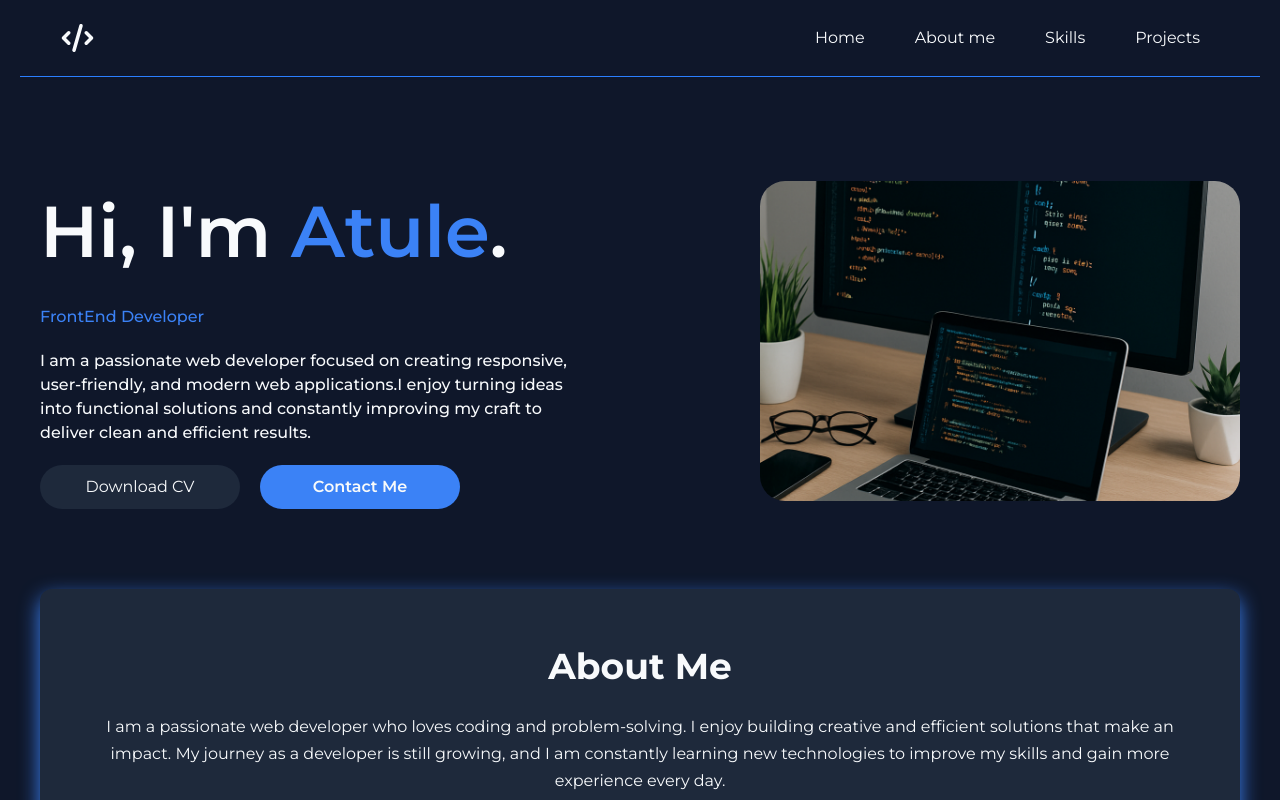
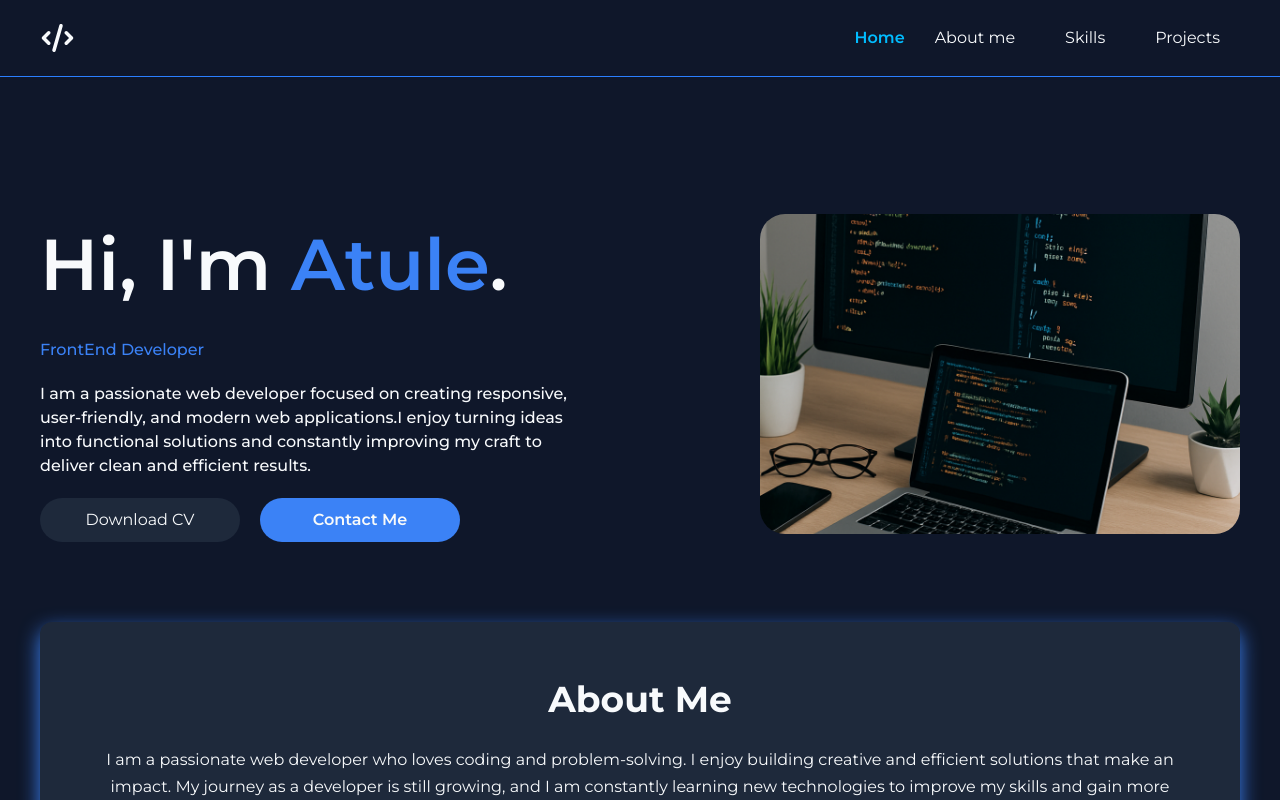
Before and after one commit to Atuleojonugwa/port, a React (Vite) app: page / in a window 1280 px wide. Shown: the top 800 px of the page. Built offline with nearby package versions, Linux system fonts and the light colour scheme.

Commit message:
update on nav bar

```diff
--- a/src/App.jsx
+++ b/src/App.jsx
@@ -19,6 +19,28 @@ import { useState } from "react";
 function App() {
   const [open, setOpen] = useState(false);
   const form = useRef();
+
+
+  const [activeSection, setActiveSection] = useState("home");
+
+  useEffect(() => {
+    const handleScroll = () => {
+      const sections = ["home", "about", "skills", "projects", "contact"];
+      let current = "home";
+
+      sections.forEach((id) => {
+        const section = document.getElementById(id);
+        if (section && window.scrollY >= section.offsetTop - 100) {
+          current = id;
+        }
+      });
+
+      setActiveSection(current);
+    };
+
+    window.addEventListener("scroll", handleScroll);
+    return () => window.removeEventListener("scroll", handleScroll);
+  }, []);
 
   const sendEmail = (e) => {
     e.preventDefault();
@@ -83,20 +105,21 @@ function App() {
 
   return (
     <div className="m-0 p-0 box-border scroll-smooth">
-      <nav className="my-0 mx-2.5 flex items-center justify-between border-b border-blue-500 p-5
-        sm:mx-5 sm:my-0 lg:px-5 lg:py-6 xl:px-10 2xl:w-[1440px] 2xl:mx-auto 2xl:my-0 2xl:px-10
+      <nav className=" fixed top-0  left-0 w-full z-50
       ">
+        <div className="z-50  my-0 bg-[#0f172a]   flex items-center justify-between border-b border-blue-500 p-5
+        sm:my-0 lg:px-5 lg:py-6 xl:px-10 2xl:w-[1440px] 2xl:mx-auto 2xl:my-0 2xl:px-10">
         <FontAwesomeIcon className="text-[#f8fafc] text-[28px]" icon={faCode} />
         <button className="appearance-none cursor-pointer sm:hidden lg:hidden md:hidden xl:hidden" onClick={() => setOpen(!open)}  style={{ listStyle: "none" }}><FontAwesomeIcon className="text-white text-[20px] " icon={open ? faTimes : faBars}/></button>
         <ul className=" items-center gap-[5px] hidden sm:gap-2.5 sm:flex ">
           <li className="list-none">
-            <a className="decoration-0 text-[#f8fafc] text-[16px] hover:text-sky-400 transition ease-in-out duration-500 py-2.5 px-5" href="#home">
+            <a className={activeSection === "home" ? "text-sky-400 font-semibold" : "decoration-0 text-[#f8fafc] text-[16px] hover:text-sky-400 transition ease-in-out duration-500 py-2.5 px-5"} href="#home">
               Home
             </a>
           </li>
           <li className="list-none">
             <a
-              className="decoration-0 text-[#f8fafc] text-[16px] hover:text-sky-400 transition ease-in-out duration-500 py-2.5 px-5"
+              className={activeSection === "about" ? "text-sky-400 font-semibold" : "decoration-0 text-[#f8fafc] text-[16px] hover:text-sky-400 transition ease-in-out duration-500 py-2.5 px-5"}
               href="#about"
             >
               About me
@@ -104,7 +127,7 @@ function App() {
           </li>
           <li className="list-none">
             <a
-              className="decoration-0 text-[#f8fafc] text-[16px] hover:text-sky-400 transition ease-in-out duration-500 py-2.5 px-5"
+              className={activeSection === "skills" ? "text-sky-400 font-semibold" : "decoration-0 text-[#f8fafc] text-[16px] hover:text-sky-400 transition ease-in-out duration-500 py-2.5 px-5"}
               href="#skills"
             >
               Skills
@@ -112,17 +135,18 @@ function App() {
           </li>
           <li className="list-none">
             <a
-              className="decoration-0 text-[#f8fafc] text-[16px] hover:text-sky-400 transition ease-in-out duration-500 py-2.5 px-5"
+              className={activeSection === "projects" ? "text-sky-400 font-semibold" : "decoration-0 text-[#f8fafc] text-[16px] hover:text-sky-400 transition ease-in-out duration-500 py-2.5 px-5"}
               href="#projects"
             >
               Projects
             </a>
           </li>
         </ul>
+        </div>
 
       </nav>
 
-      <div className="block sm:hidden lg:hidden md:hidden xl:hidden ">
+      <div className="block mt-16 sm:hidden lg:hidden md:hidden xl:hidden ">
           { open && ( <ul className="flex flex-col bg-[#0f172a] shadow-[0_4px_6px_-1px_#3b82f6] z-1 p-2.5 gap-[5px] w-full items-center transition-all duration-500   ">
                 <li className="list-none">
                   <a onClick={() => setOpen(false)} className="decoration-0 text-[#f8fafc] text-[12px] hover:text-sky-400 transition ease-in-out duration-500 py-[5px] " href="#home">
@@ -160,10 +184,10 @@ function App() {
 
       <section
         id="home"
-        className=" {`${open ? 'mt-[96px]' : 'mt-[20px]'}  text-[#f8fafc] flex flex-col justify-between mt-[20px] mx-[20px] mb-[50px] sm:mt-10 sm:mx-10 sm:mb-[50px] sm:flex-col sm:items-center
-        lg:flex-row lg:items-center lg:justify-between lg:mx-10 lg:mt-10 lg:mb-[80px] xl:mx-10 xl:gap-20 2xl:w-[1440px] 2xl:mx-auto 2xl:my-0 2xl:px-10 scroll-mt-[80px]}
-        "
-        data-aos="fade-up"
+        className={`${open ? "mt-[30px]" : "mt-[30px] lg:mt-[80px] xl:mt-[150px] "} text-[#f8fafc] flex flex-col justify-between mx-[20px] mb-[50px] sm:mt-10 sm:mx-10 sm:mb-[50px] sm:flex-col sm:items-center lg:flex-row lg:items-center lg:justify-between lg:mx-10 lg:mt-10 lg:mb-[80px] xl:mx-10 xl:gap-20
+        2xl:w-[1440px] 2xl:mx-auto 2xl:my-0 2xl:px-10 `}
+
+        data-aos={`${open ? "!fade-up" : "fade-up"}`}
       >
         <div className="flex flex-col mt-[30px] sm:items-center sm:mt-[60px] lg:items-start">
           <h1 className="text-[30px] font-semibold mb-2.5 sm:text-[52px] sm:mb-5 lg:text-[52px] xl:text-[72px]">
```
